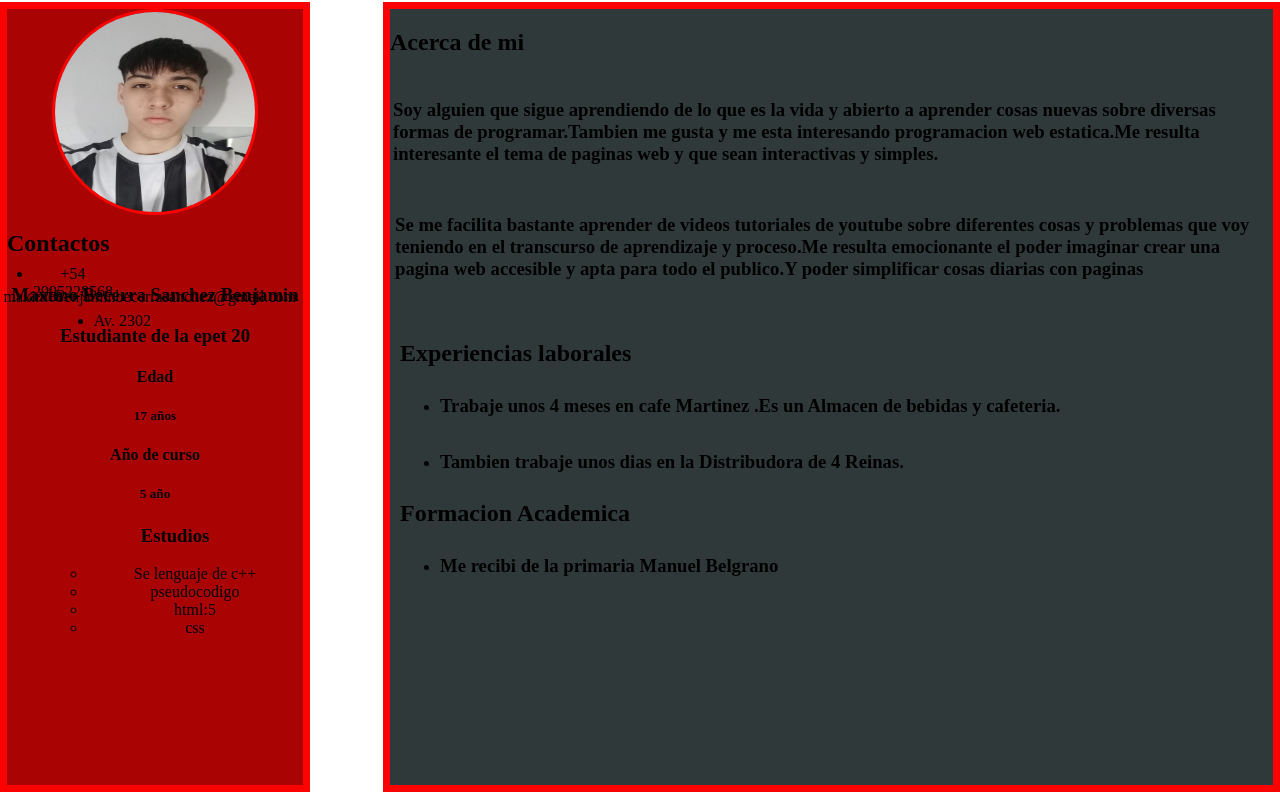
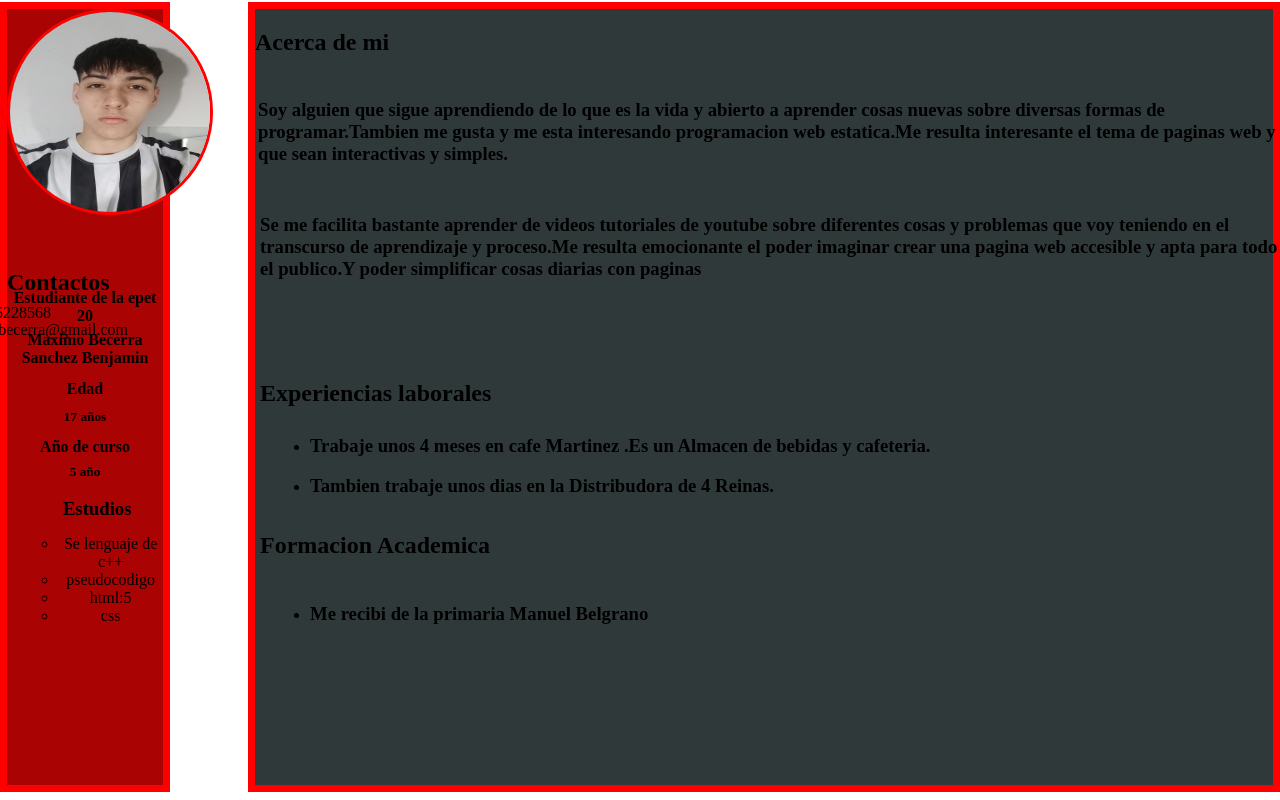
Before and after one commit to Poder-code/taller-web, a plain HTML site: page index.html in a window 1280 px wide. Drawn offline with Linux system fonts and the light colour scheme.

Commit message:
Curriculum creado

```diff
--- a/css/style.css
+++ b/css/style.css
@@ -3,7 +3,7 @@
     margin-top: -0.5%;
     border: 7px solid #ff0000;
     left: -0px;
-    right: 970px;
+    right: 1110px;
     height: 97vh;
     background-color: #aa0303;
     text-align: center;
@@ -22,39 +22,64 @@
 
 .conta {
     position: absolute;
-    top: 26%;
+    top: 31%;
     text-align: center;
 }
 
 .num {
     position: absolute;
-    top: 31%;
-    right: 190px;
+    top: 36%;
+    right: 112px;
 }
 
 .ema {
     position: absolute;
     top: 34%;
-    right: -183px;
+    right: -77px;
 }
 
 .ubi {
     position: absolute;
-    top: 37%;
-    right: 152px;
+    top: 42%;
+    right: 164px;
+}
+
+.h {
+    margin-top: 45%;
 }
 
 .pers {
     position: relative;
-    top: 6%;
+    top: -2%;
     text-align: center;
+}
+
+.edad {
+    margin-top: -5%;
+}
+
+.ano {
+    margin-top: -7%;
+}
+
+.curso {
+    margin-top: -6%;
+}
+
+.a {
+    margin-top: -9%;
+}
+
+.a ul {
+    margin-top: -3%;
+    margin-left: -10%;
 }
 
 .info {
     position: absolute;
     margin-top: -0.5%;
     border: 7px solid #ff0000;
-    margin-left: 375px;
+    margin-left: 240px;
     height: 97vh;
     background-color: #141f20e1;
 }
@@ -75,36 +100,36 @@
 
 .exp {
     position: absolute;
-    top: 40%;
-    left: 400px;
+    top: 45%;
+    left: 260px;
 }
 
 .lab {
     position: absolute;
-    top: 47%;
+    top: 52%;
     margin-right: -550px;
-    left: 400px;
+    left: 270px;
     color: rgb(0, 0, 0);
 }
 
 .la {
     position: absolute;
-    top: 54%;
+    top: 57%;
     margin-right: -450px;
-    left: 400px;
+    left: 270px;
     color: rgb(0, 0, 0);
 }
 
 .for {
     position: absolute;
-    top: 60%;
-    left: 400px;
+    top: 64%;
+    left: 260px;
 }
 
 .fo {
     position: absolute;
-    top: 67%;
-    left: 400px;
+    top: 73%;
+    left: 270px;
     margin-right: -450px;
     color: rgb(0, 0, 0);
 }
--- a/index.html
+++ b/index.html
@@ -19,25 +19,36 @@
         </div>
         <div class="num">
             <ul>
-                <li> +54 2995228568 </li>
+                <li> +542995228568 </li>
             </ul>
             <div class="ema">
                 <ul>
-                    <li>maximobenjaminbecerrasanchez@gmail.com</li>
+                    <li>maximobecerra@gmail.com</li>
                 </ul>
             </div>
         </div>
         <div class="ubi">
             <ul>
-                <li>Av. 2302</li>
+                <li>Av.2302</li>
             </ul>
         </div>
+        <div class="h">
+            <h4>Estudiante de la epet 20</h4>
+        </div>
         <div class="pers">
-            <h3>Maximo Becerra Sanchez Benjamin</h3>
-            <h3>Estudiante de la epet 20</h3>
+            <h4>Maximo Becerra Sanchez Benjamin</h4>
+
+            <div class="edad">
                 <h4>Edad</h4>
+            </div>
+            <div class="ano">
                 <h5>17 años</h5>
+            </div>
+
+            <div class="curso">
                 <h4>Año de curso</h4>
+            </div>
+            <div class="a">
                 <h5>5 año</h5>
                 <ul>
                     <h3>Estudios</h3>
@@ -45,9 +56,11 @@
                         <li>Se lenguaje de c++</li>
                         <li>pseudocodigo</li>
                         <li>html:5</li>
-                    <li>css</li>
+                        <li> css</li>
                     </ul>
                 </ul>
+            </div>
+        </div>
     </div>
     </div>
     <div class="info">
```
Lines whose indentation alone changed are shown as unchanged.
